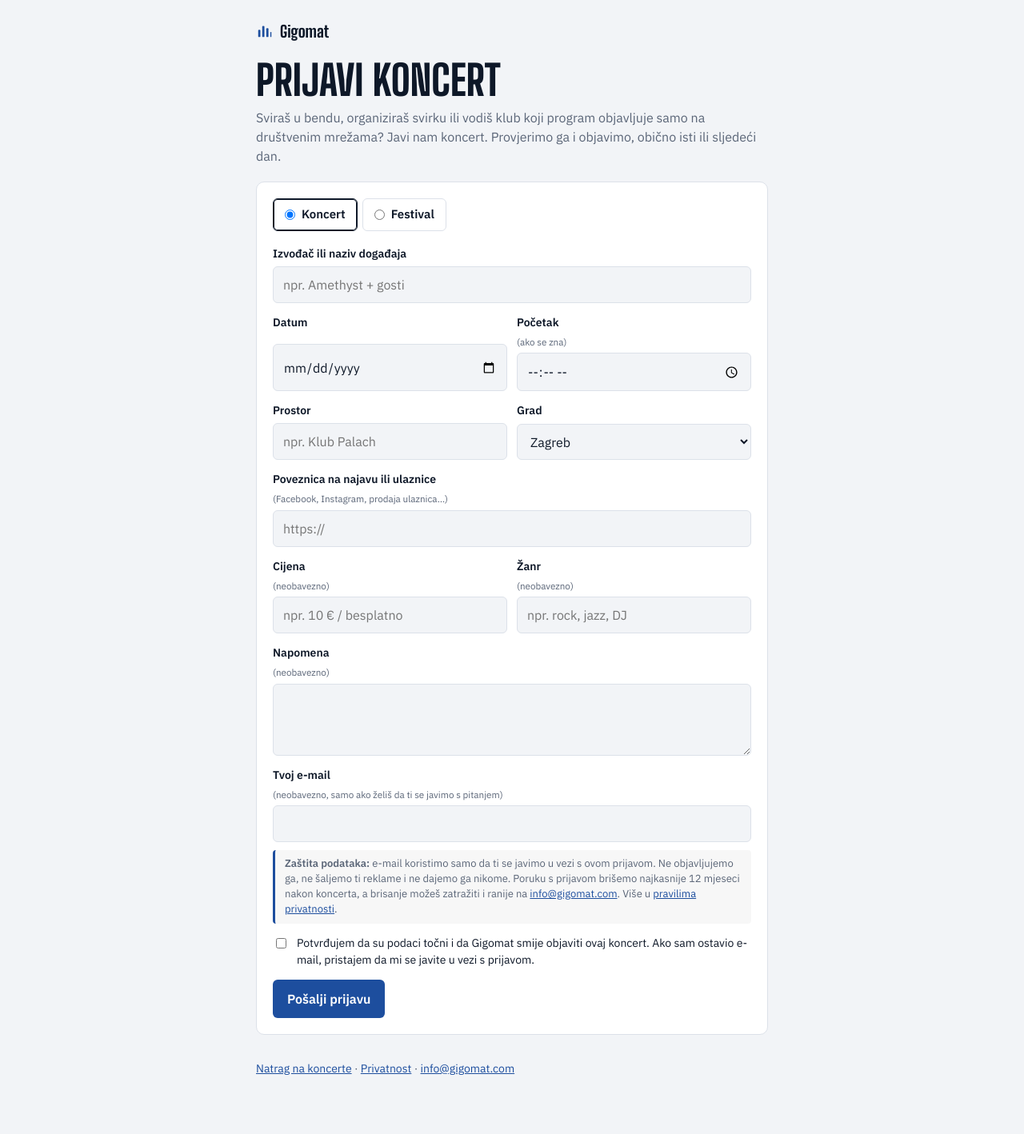
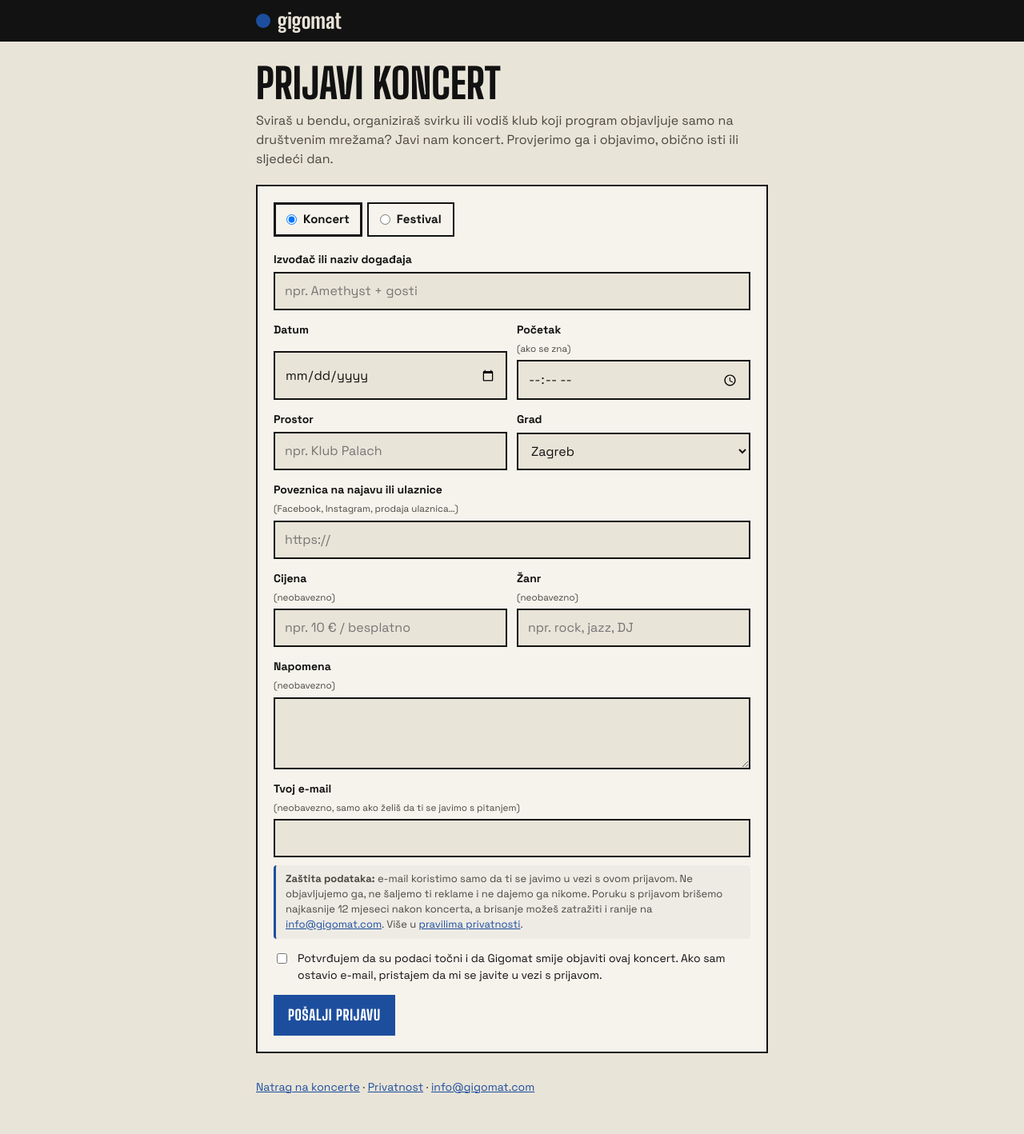
Before and after one commit to branimir-max/koncerti, a Python web app: template template/static/prijavi.html in a window 1280 px wide. Shown: the whole page at 80% size. Before the commit the page ends 1344 px from the top, so only its background shows below. Run offline with Jinja, Linux system fonts and the light colour scheme; the template is opened without the code that fills it, so the values that code supplies are empty.

Commit message:
Nova ikona aplikacije (točka + g), podstranice u izgledu Zid, zaglavlje centrirano, 'Prijavi događaj', razmak ispod velikog datuma
Co-Authored-By: Claude Opus 5.5 <noreply@anthropic.com>
Claude-Session: https://claude.ai/code/session_01LeHvgy2tjcLHNpUJSXPfmo

```diff
--- a/template/static/page.css
+++ b/template/static/page.css
@@ -43,3 +43,17 @@ footer{margin-top:32px;color:var(--muted);font-size:14px}
 .kind input{width:auto;margin:0}
 .kind label:has(input:checked){border-color:currentColor;box-shadow:inset 0 0 0 1px currentColor}
 .gdpr{font-size:13px;line-height:1.45;color:var(--muted,#667);margin:-4px 0 0;background:var(--surface-2,rgba(0,0,0,.03));border-left:3px solid var(--accent,#1d4fa0);padding:8px 12px;border-radius:4px}
+
+/* Zid: isti izgled kao početna */
+:root{--bg:#E9E4D8;--surface:#F6F3EC;--ink:#121212;--muted:#4A4740;--line:#121212;--font-body:"Space Grotesk","IBM Plex Sans",system-ui,sans-serif}
+@media (prefers-color-scheme: dark){:root{--bg:#0A101C;--surface:#121A2A;--ink:#E7ECF4;--muted:#93A0B5;--line:#5A6680}}
+.band{background:#121212;color:#E9E4D8}
+.bandin{max-width:680px;margin:0 auto;padding:0 20px;min-height:52px;display:flex;align-items:center}
+.band .logo{color:#E9E4D8;font-weight:800;font-size:26px;gap:9px;text-transform:lowercase}
+.band .logo .dot{width:18px;height:18px;border-radius:50%;background:#1D4E9E}
+.wrap{padding-top:8px}
+form{border:2px solid var(--ink);border-radius:0}
+input,select,textarea{border:2px solid var(--ink);border-radius:0;background:var(--bg)}
+button{border-radius:0;font-family:var(--font-display);font-weight:800;text-transform:uppercase;letter-spacing:.04em;font-size:18px}
+.msg{border-radius:0}
+.kind label{border:2px solid var(--ink);border-radius:0}
--- a/template/static/prijavi.html
+++ b/template/static/prijavi.html
@@ -3,16 +3,17 @@
 <head>
 <meta charset="utf-8">
 <meta name="viewport" content="width=device-width, initial-scale=1">
-<title>Prijavi koncert · Gigomat</title>
-<meta name="description" content="Organiziraš svirku, sviraš u bendu ili vodiš klub? Prijavi koncert i pojavit će se na Gigomatu.">
+<title>Prijavi događaj · Gigomat</title>
+<meta name="description" content="Organiziraš svirku, sviraš u bendu ili vodiš prostor? Prijavi koncert ili festival i pojavit će se na Gigomatu.">
 <link rel="icon" type="image/png" sizes="32x32" href="favicon-32.png">
+<meta name="theme-color" content="#121212">
 <link rel="stylesheet" href="fonts.css">
 <link rel="stylesheet" href="page.css">
 </head>
 <body>
+<header class="band"><div class="bandin"><a class="logo" href="./" aria-label="Gigomat, početna"><span class="dot" aria-hidden="true"></span>gigomat</a></div></header>
 <main class="wrap">
-  <a class="logo" href="./"><svg viewBox="0 0 24 24" aria-hidden="true"><rect x="3" y="10" width="3" height="10" rx="1"/><rect x="8.5" y="5" width="3" height="15" rx="1"/><rect x="14" y="8" width="3" height="12" rx="1"/><rect x="19.5" y="13" width="1.5" height="7" rx=".75"/></svg>Gigomat</a>
-  <h1>Prijavi koncert</h1>
+  <h1>Prijavi događaj</h1>
   <p class="lead">Sviraš u bendu, organiziraš svirku ili vodiš klub koji program objavljuje samo na društvenim mrežama? Javi nam koncert. Provjerimo ga i objavimo, obično isti ili sljedeći dan.</p>
 
   <form id="f" novalidate>
--- a/template/static/privatnost.html
+++ b/template/static/privatnost.html
@@ -5,12 +5,13 @@
 <meta name="viewport" content="width=device-width, initial-scale=1">
 <title>Privatnost · Gigomat</title>
 <link rel="icon" type="image/png" sizes="32x32" href="favicon-32.png">
+<meta name="theme-color" content="#121212">
 <link rel="stylesheet" href="fonts.css">
 <link rel="stylesheet" href="page.css">
 </head>
 <body>
+<header class="band"><div class="bandin"><a class="logo" href="./" aria-label="Gigomat, početna"><span class="dot" aria-hidden="true"></span>gigomat</a></div></header>
 <main class="wrap">
-  <a class="logo" href="./"><svg viewBox="0 0 24 24" aria-hidden="true"><rect x="3" y="10" width="3" height="10" rx="1"/><rect x="8.5" y="5" width="3" height="15" rx="1"/><rect x="14" y="8" width="3" height="12" rx="1"/><rect x="19.5" y="13" width="1.5" height="7" rx=".75"/></svg>Gigomat</a>
   <h1>Privatnost</h1>
   <p class="lead">Kratko i jasno: Gigomat ne prati posjetitelje, ne koristi kolačiće ni oglase i ne prodaje podatke.</p>
 
```
Also changed, not shown: template/index.html (+5 -3 lines), template/static/apple-touch-icon.png, template/static/favicon-32.png, template/static/icon-192.png, template/static/icon-512.png, template/static/icon-maskable-512.png, template/static/manifest.webmanifest.
